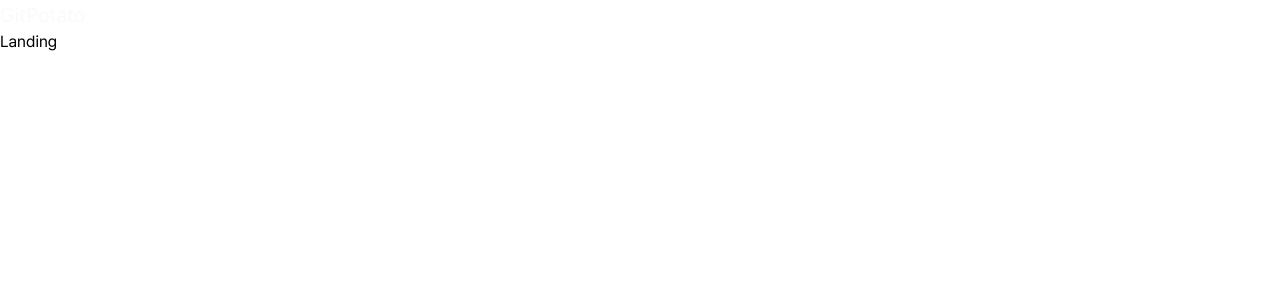
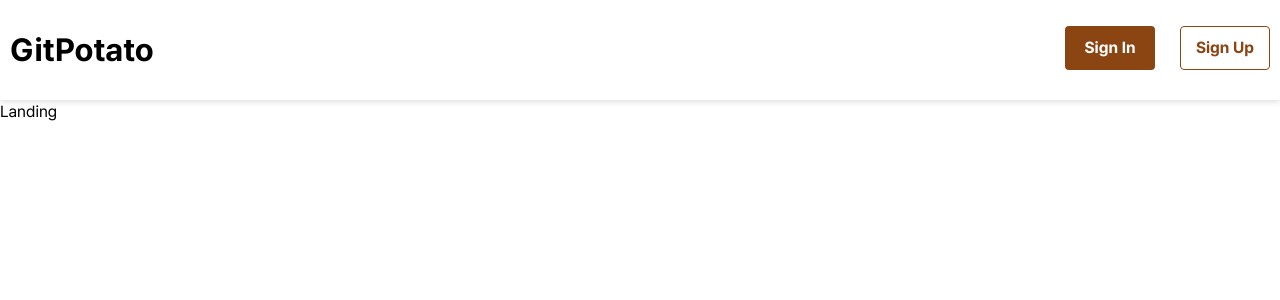
Before and after one commit to junhyeon0218/oz_03_main-004-FE, a React (Vite) app: page /landing in a window 1280 px wide. Shown: the top 300 px of the page. Built offline with nearby package versions, Linux system fonts and the light colour scheme.

Commit message:
✨ Feat: header 제작

```diff
--- a/src/components/header/index.jsx
+++ b/src/components/header/index.jsx
@@ -1,10 +1,37 @@
 import React from 'react';
+import { useState } from 'react';
+import { useNavigate } from 'react-router-dom';
 
 const Header = () => {
+    const [user, setUser] = useState(false);
+    const navigate = useNavigate();
+
     return (
-        <>
-            <h1 className='text-20 text-gray-50'>GitPotato</h1>
-        </>
+        <div className='flex h-100 w-full items-center px-10 shadow-custom-dark'>
+            <div className='mx-auto flex h-48 w-[calc(100%-500px)] justify-between wide:w-1400'>
+                <div>
+                    <h1 className='h-48 w-150 text-32 font-bold'>GitPotato</h1>
+                </div>
+                {user ? (
+                    <div>프로필</div>
+                ) : (
+                    <div className='flex'>
+                        <button
+                            className='h-44 w-90 rounded-4 bg-primary font-bold text-white duration-200 hover:scale-105'
+                            onClick={() => navigate('/signin')}
+                        >
+                            Sign In
+                        </button>
+                        <button
+                            className='ml-25 h-44 w-90 rounded-4 border-1 border-primary font-bold text-primary duration-200 hover:scale-105'
+                            onClick={() => navigate('/signup')}
+                        >
+                            Sign Up
+                        </button>
+                    </div>
+                )}
+            </div>
+        </div>
     );
 };
 
```
